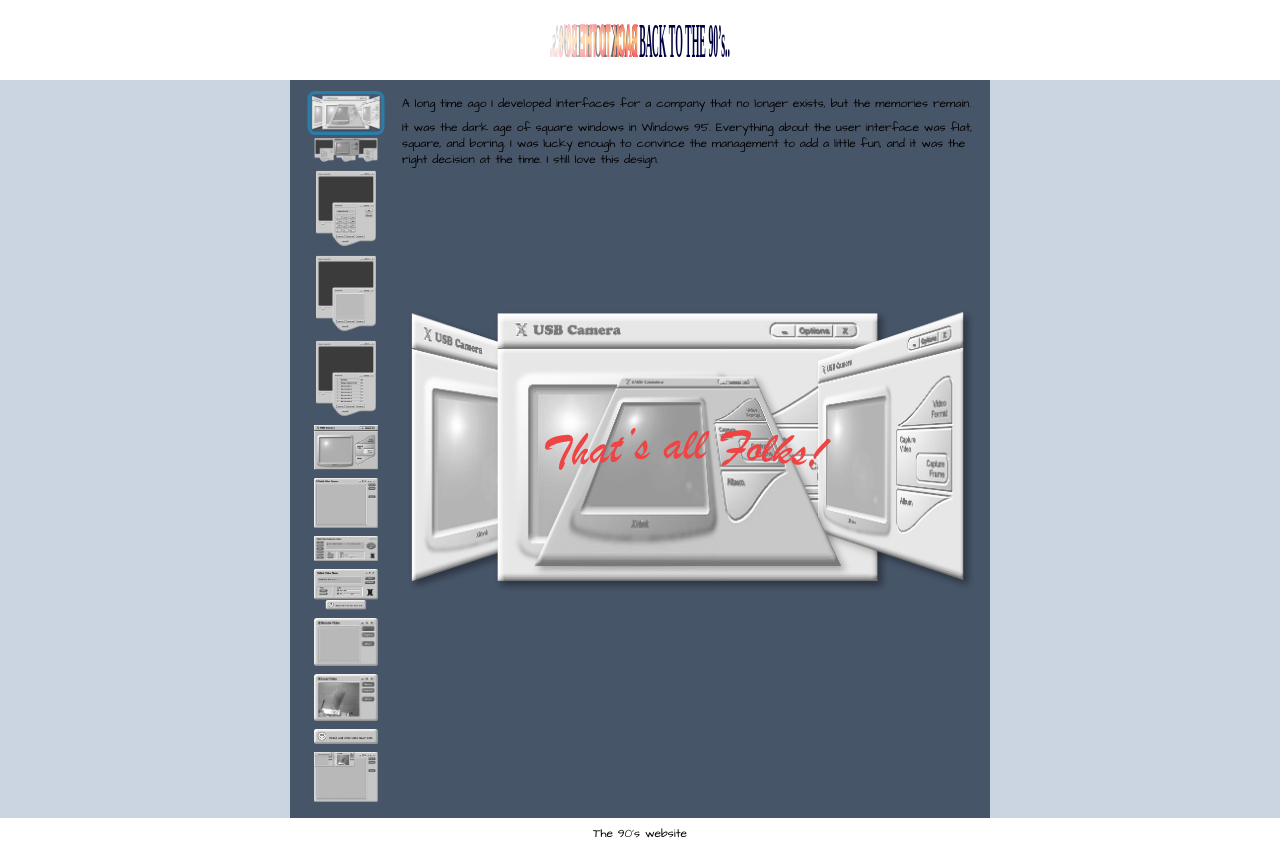
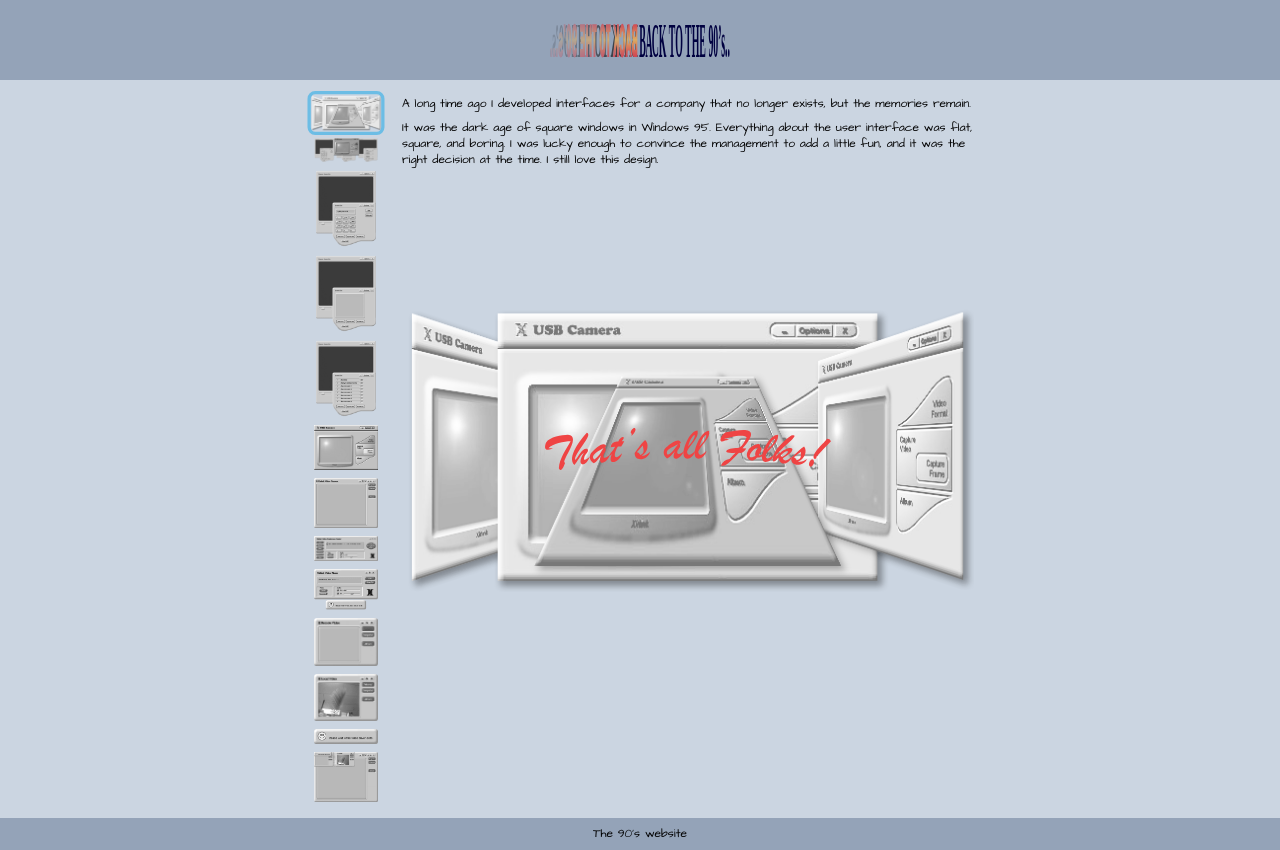
Before and after one commit to maxzz/back-to-90s, a React (Vite) app: page / in a window 1280 px wide. Built offline with nearby package versions, Linux system fonts and the light colour scheme.

Commit message:
WIP. upgrade-2025. code review

```diff
--- a/package.json
+++ b/package.json
@@ -5,6 +5,7 @@
     "main": "index.js",
     "author": "Max Zakharzhevskiy <maxzz@msn.com>",
     "license": "MIT",
+    "type": "module",
     "devDependencies": {
         "@types/node": "^24.3.3",
         "@types/react": "^19.1.13",
@@ -25,7 +26,6 @@
         "tailwind-merge": "^2.6.0",
         "valtio": "^2.1.5"
     },
-    "type": "module",
     "scripts": {
         "tsc": "tsc -w",
         "dev": "vite",
--- a/src/components/1-header/0-all.tsx
+++ b/src/components/1-header/0-all.tsx
@@ -2,7 +2,7 @@ import { type ComponentPropsWithoutRef } from "react";
 
 export function Header({ className }: ComponentPropsWithoutRef<"header">) {
     return (
-        <header className="p-2 flex items-center justify-center">
+        <header className="p-2 flex items-center justify-center bg-slate-400">
             <img className="pt-2 h-16" src="assets/images/title.svg" alt="title image of the 90's website" />
 
         </header>
--- a/src/components/2-main/0-all.tsx
+++ b/src/components/2-main/0-all.tsx
@@ -5,7 +5,7 @@ import { CurrentImage } from "./2-current-image";
 export function SectionMain() {
     return (
         <div className="grid grid-cols-[1fr_minmax(100px,700px)_1fr] bg-slate-300">
-            <div className="col-start-2 text-xs bg-slate-600 grid grid-cols-[auto_1fr] gap-4 p-4">
+            <div className="col-start-2 text-xs grid grid-cols-[auto_1fr] gap-4 p-4">
                 <NavAppImages />
 
                 <div className="relative grid grid-rows-[auto_auto_1fr] gap-2">
--- a/src/components/3-footer/0-all.tsx
+++ b/src/components/3-footer/0-all.tsx
@@ -2,7 +2,7 @@ import { type ComponentPropsWithoutRef } from "react";
 
 export function Footer({ className }: ComponentPropsWithoutRef<"header">) {
     return (
-        <footer className="p-2 text-xs text-center">
+        <footer className="p-2 text-xs text-center bg-slate-400">
             <a href="https://theoldnet.com/get?decode=false&scripts=false&year=1997&url=http://xirlink.com/vp.htm" target="_blank">
                 The 90's website
             </a>
```
